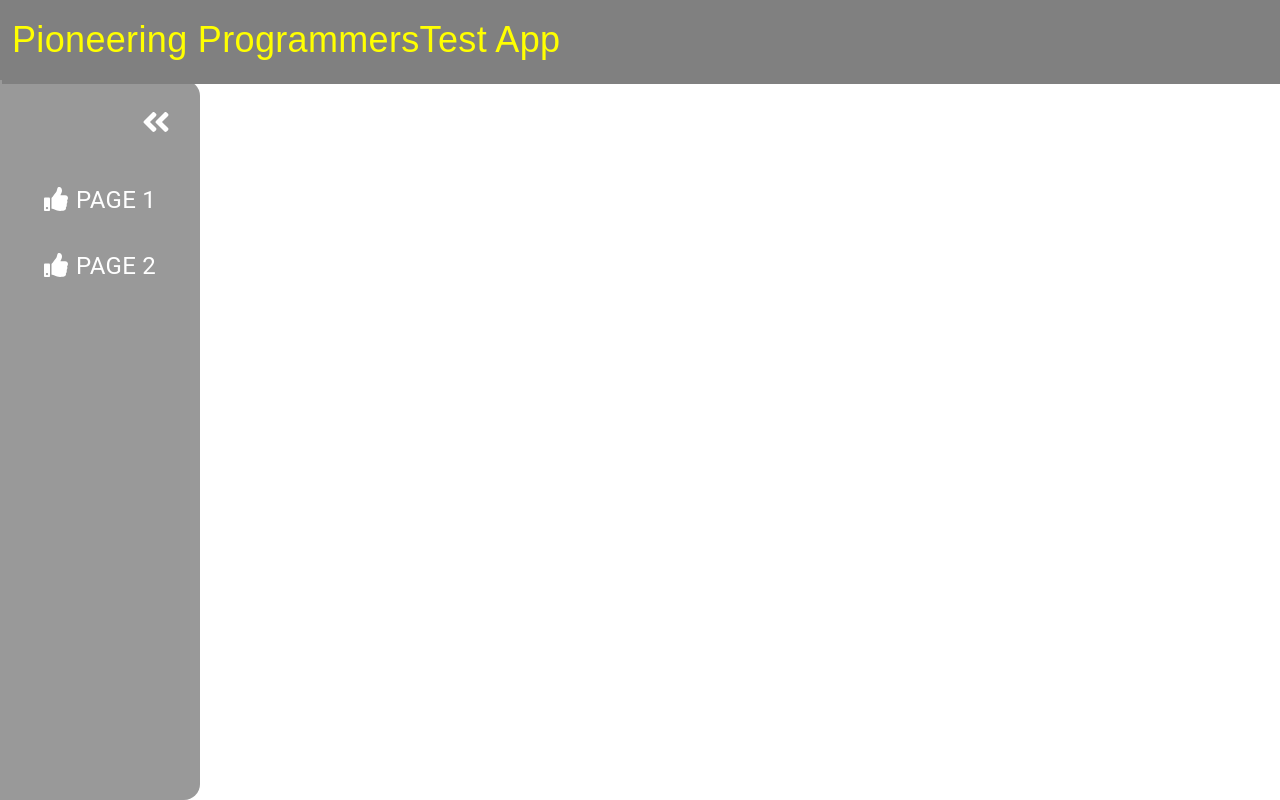
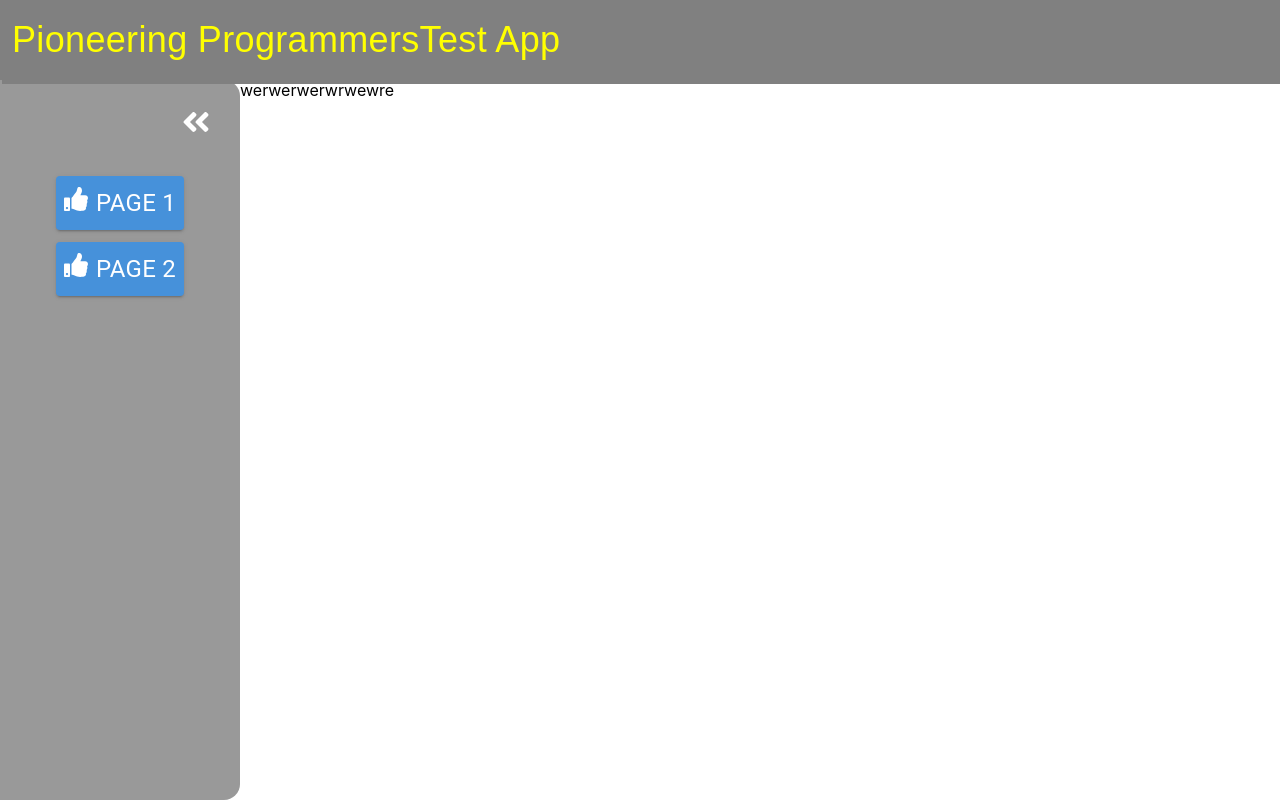
Before and after one commit to derpsol/pioneering_test_task, a React (Create React App) app: page /#/secondpage in a window 1280 px wide. Before the commit this address led to /#/firstpage. Built offline with nearby package versions, Linux system fonts and the light colour scheme.

Commit message:
completed dark and light theme

```diff
--- a/src/App.tsx
+++ b/src/App.tsx
@@ -1,20 +1,44 @@
-import { Box } from "@mui/material";
+import { Box, createTheme, PaletteMode, ThemeProvider } from "@mui/material";
 import Header from "./component/header";
 import SideBar from "./component/sidebar";
 import { Route, Routes } from "react-router-dom";
+import FirstPage from "./view/dashboard/firstpage";
+import SecondPage from "./view/dashboard/secondpage";
+import React from "react";
+import getDesignTokens from "./theme";
+
+const ColorModeContext = React.createContext({ toggleColorMode: () => {} });
 
 function App() {
+  const [mode, setMode] = React.useState<PaletteMode>("light");
+  const colorMode = React.useMemo(
+    () => ({
+      // The dark mode switch would invoke this method
+      toggleColorMode: () => {
+        setMode((prevMode: PaletteMode) =>
+          prevMode === "light" ? "dark" : "light"
+        );
+      },
+    }),
+    []
+  );
+  const theme = React.useMemo(() => createTheme(getDesignTokens(mode)), [mode]);
+
   return (
+    <ColorModeContext.Provider value={colorMode}>
+      <ThemeProvider theme={theme}>
         <Box>
           <Header />
           <Box display="flex">
             <SideBar />
             <Routes>
-          <Route path="/page1" />
-          <Route path="/page2" />
+              <Route path="/firstpage" element={<FirstPage />} />
+              <Route path="/secondpage" element={<SecondPage />} />
             </Routes>
           </Box>
         </Box>
+      </ThemeProvider>
+    </ColorModeContext.Provider>
   );
 }
 
--- a/src/component/header/index.tsx
+++ b/src/component/header/index.tsx
@@ -2,6 +2,7 @@ import {
     Box,
     Typography
 } from '@mui/material';
+import { themes } from '../../theme/CommonStyle';
 
 function Header() {
   return (
@@ -11,7 +12,7 @@ function Header() {
       alignItems='center'
       pl='12px'
       sx={(theme) => ({
-        backgroundColor: theme.palette.background.main,
+        backgroundColor: themes['light'].background.header,
       })}
       boxShadow='2px 4px gray'
     >
@@ -19,7 +20,7 @@ function Header() {
         fontFamily='Arial'
         fontSize='36px'
         sx={(theme) => ({
-          color: theme.palette.text.primary,
+          color: themes['light'].text.header,
         })}
       >
         Pioneering ProgrammersTest App
--- a/src/component/sidebar/index.tsx
+++ b/src/component/sidebar/index.tsx
@@ -1,5 +1,12 @@
 import { useState } from "react";
-import { Box, Typography, Button, Link } from "@mui/material";
+import {
+  Box,
+  Typography,
+  Button,
+  Link,
+  Tooltip
+} from "@mui/material";
+import { themes } from "../../theme/CommonStyle";
 import {
   FaAngleDoubleLeft,
   FaAngleDoubleRight,
@@ -10,12 +17,12 @@ const menuItems = [
   {
     name: "Page 1",
     icon: <FaThumbsUp />,
-    to: "/page1",
+    to: "/#/firstpage",
   },
   {
     name: "Page 2",
     icon: <FaThumbsUp />,
-    to: "page2",
+    to: "/#/secondpage",
   },
 ];
 
@@ -25,12 +32,12 @@ function SideBar() {
     <Box
       width={small ? "80px" : "200px"}
       sx={(theme) => ({
-        backgroundColor: theme.palette.background.main,
+        backgroundColor: themes['light'].background.header,
         height: "calc(100vh - 80px)",
         borderTopRightRadius: "16px",
         borderBottomRightRadius: "16px",
         opacity: "0.8",
-        transition: '0.3s ease-in'
+        transition: "0.3s ease-in",
       })}
       paddingX="20px"
     >
@@ -53,30 +60,38 @@ function SideBar() {
       >
         {small ? <FaAngleDoubleRight /> : <FaAngleDoubleLeft />}
       </Button>
-      <Box mt="20px" textAlign='center'>
+      <Box mt="20px" textAlign="center">
         {menuItems.map((item, index) => {
           return (
+            <Box>
+              {small ? (
+                <Tooltip title={item.name} placement='top'>
                   <Button
-              sx={(theme) => ({
-                backgroundColor: theme.palette.background.default,
-                minWidth: '0px'
-              })}
+                    variant="contained"
+                    sx={{
+                      backgroundColor: themes.light.background.button,
+                      minWidth: "0px",
+                      mt: "12px",
+                      px: "8px",
+                      py: small ? "2px" : "6px",
+                    }}
                     key={index}
                   >
                     <Link
-                sx={(theme) => ({
+                      href={item.to}
+                      sx={{
                         display: "flex",
                         justifyContent: "center",
+                        alignItems: "center",
                         fontSize: "24px",
-                  color: theme.palette.text.secondary,
-                  mt: "12px",
+                        color: themes['light'].text.button,
                         textDecoration: "none",
                         "&:hover": {
                           cursor: "pointer",
                         },
-                })}
+                      }}
                     >
-                <Box mr="8px">{item.icon}</Box>
+                      <Box mr={small ? "0px" : "8px"}>{item.icon}</Box>
                       {small ? (
                         ""
                       ) : (
@@ -86,6 +101,45 @@ function SideBar() {
                       )}
                     </Link>
                   </Button>
+                </Tooltip>
+              ) : (
+                <Button
+                  variant="contained"
+                  sx={{
+                    backgroundColor: themes['light'].background.button,
+                    minWidth: "0px",
+                    mt: "12px",
+                    px: "8px",
+                    py: small ? "2px" : "6px",
+                  }}
+                  key={index}
+                >
+                  <Link
+                    href={item.to}
+                    sx={{
+                      display: "flex",
+                      justifyContent: "center",
+                      alignItems: "center",
+                      fontSize: "24px",
+                      color: themes['light'].text.button,
+                      textDecoration: "none",
+                      "&:hover": {
+                        cursor: "pointer",
+                      },
+                    }}
+                  >
+                    <Box mr={small ? "0px" : "8px"}>{item.icon}</Box>
+                    {small ? (
+                      ""
+                    ) : (
+                      <Typography textTransform="uppercase" fontSize="24px">
+                        {item.name}
+                      </Typography>
+                    )}
+                  </Link>
+                </Button>
+              )}
+            </Box>
           );
         })}
       </Box>
--- a/src/index.tsx
+++ b/src/index.tsx
@@ -1,21 +1,18 @@
-import React from 'react';
-import ReactDOM from 'react-dom/client';
-import './index.css';
-import App from './App';
-import reportWebVitals from './reportWebVitals';
-import ThemeProvider from "./theme";
+import React from "react";
+import ReactDOM from "react-dom/client";
+import "./index.css";
+import App from "./App";
+import reportWebVitals from "./reportWebVitals";
 import { HashRouter } from "react-router-dom";
 
 const root = ReactDOM.createRoot(
-  document.getElementById('root') as HTMLElement
+  document.getElementById("root") as HTMLElement
 );
 root.render(
   <React.StrictMode>
-    <ThemeProvider>
-      <HashRouter>
-        <App />
-      </HashRouter>
-    </ThemeProvider>
+    <HashRouter>
+      <App />
+    </HashRouter>
   </React.StrictMode>
 );
 
--- /dev/null
+++ b/src/theme/CommonStyle.tsx
@@ -0,0 +1,30 @@
+export const themes = {
+  light: {
+    background: {
+      header: "#808080",
+      button: "cc0000",
+      left: "#cecece",
+      right: "white",
+    },
+    text: {
+      header: "#ff0",
+      button: "white",
+      left: "#2f4f4f",
+      right: "#000000",
+    },
+  },
+  dark: {
+    background: {
+      header: "#c0c0c0",
+      button: "#f0f8ff",
+      left: "white",
+      right: "#008080",
+    },
+    text: {
+      header: "#2f4f4f",
+      button: "#800080",
+      left: "#696969",
+      right: "white",
+    },
+  },
+};
--- a/src/theme/index.tsx
+++ b/src/theme/index.tsx
@@ -1,51 +1,38 @@
-import React from "react";
-import { CssBaseline } from "@mui/material";
-import {
-  ThemeProvider as MUIThemeProvider,
-  createTheme,
-  StyledEngineProvider,
-} from "@mui/material/styles";
+import { PaletteMode } from "@mui/material";
 
-declare module "@mui/material/styles" {
-  interface TypeText {
-    third?: string;
-    footer?: string;
-  }
-  interface TypeBackground {
-    main?: string;
-    transparent?: string;
-  }
-}
-
-export default function ThemeProvider({
-  children,
-}: {
-  children: React.ReactNode;
-}) {
-  const enum mode {'dark', 'light'};
-  const theme = createTheme({
+const getDesignTokens = (mode: PaletteMode) => ({
   palette: {
+    mode,
+    ...(mode === "light"
+      ? {
           background: {
-        main: mode.light ? "#808080" : '#c0c0c0',
-        default: mode.light ? "cc0000": '#f0f8ff',
-        paper: mode.light ? "#cecece" : 'white',
-        transparent: mode.light ? "white" : '#008080',
+            main: "#808080",
+            default: "cc0000",
+            paper: "#cecece",
+            transparent: "white",
           },
           text: {
-        primary: mode.light ? "#ff0" : '#2f4f4f',
-        secondary: mode.light ? "white" : '#800080',
-        third: mode.light ? "#2f4f4f" : '#696969',
-        footer: mode.light ? "#000000" : 'white',
+            primary: "#ff0",
+            secondary: "white",
+            third: "#2f4f4f",
+            footer: "#000000",
           },
+        }
+      : {
+          background: {
+            main: "#c0c0c0",
+            default: "#f0f8ff",
+            paper: "white",
+            transparent: "#008080",
+          },
+          text: {
+            primary: "#2f4f4f",
+            secondary: "#800080",
+            third: "#696969",
+            footer: "white",
+          },
+        }),
   },
 });
 
-  return (
-    <StyledEngineProvider injectFirst>
-      <MUIThemeProvider theme={theme}>
-        <CssBaseline />
-        {children}
-      </MUIThemeProvider>
-    </StyledEngineProvider>
-  );
-}
+export default getDesignTokens;
--- /dev/null
+++ b/src/view/dashboard/firstpage.tsx
@@ -0,0 +1,33 @@
+import {
+    Box,
+    Typography,
+    Button,
+    TextField,
+} from '@mui/material';
+import { useEffect } from 'react';
+
+function FirstPage() {
+
+  return (
+    <Box display='flex' width='100%' mt='4px'>
+      <Box width='60%' textAlign='center'>
+        <Button>
+
+        </Button>
+      </Box>
+      <TextField
+        sx={{
+          width: '40%',
+          borderColor: 'black',
+          '& .css-1t8l2tu-MuiInputBase-input-MuiOutlinedInput-input': {
+            height: "calc(100vh - 118px)",
+            border: '1px solid black',
+            borderRadius: '4px',
+          }
+        }}
+      />
+    </Box>
+  );
+}
+
+export default FirstPage;
--- /dev/null
+++ b/src/view/dashboard/secondpage.tsx
@@ -0,0 +1,14 @@
+import {
+    Box,
+    Typography
+} from '@mui/material';
+
+function SecondPage() {
+  return (
+    <Box>
+      werwerwerwrwewre
+    </Box>
+  );
+}
+
+export default SecondPage;
```
Also changed, not shown: src/hooks/customHook.tsx (added, +9 -0 lines), src/hooks/localStorageAvailable.ts (deleted, +0 -17 lines), src/hooks/useLocalStorage.ts (deleted, +0 -42 lines). Lines whose indentation alone changed are shown as unchanged.
